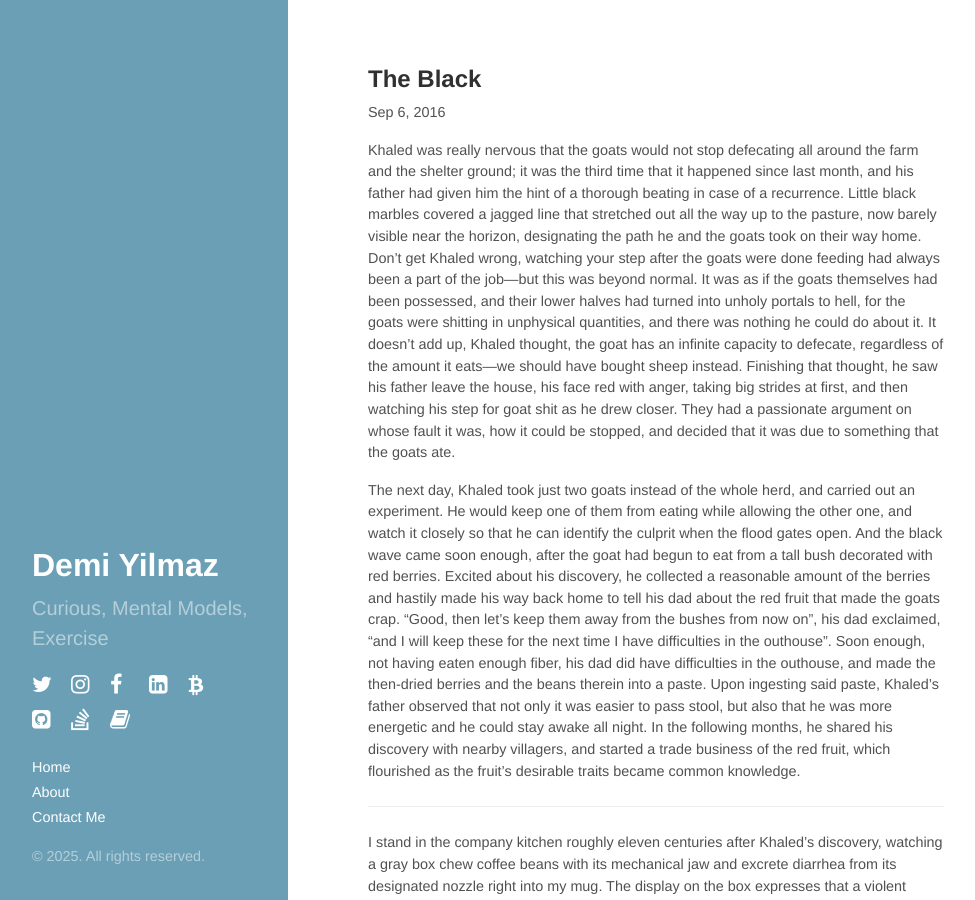
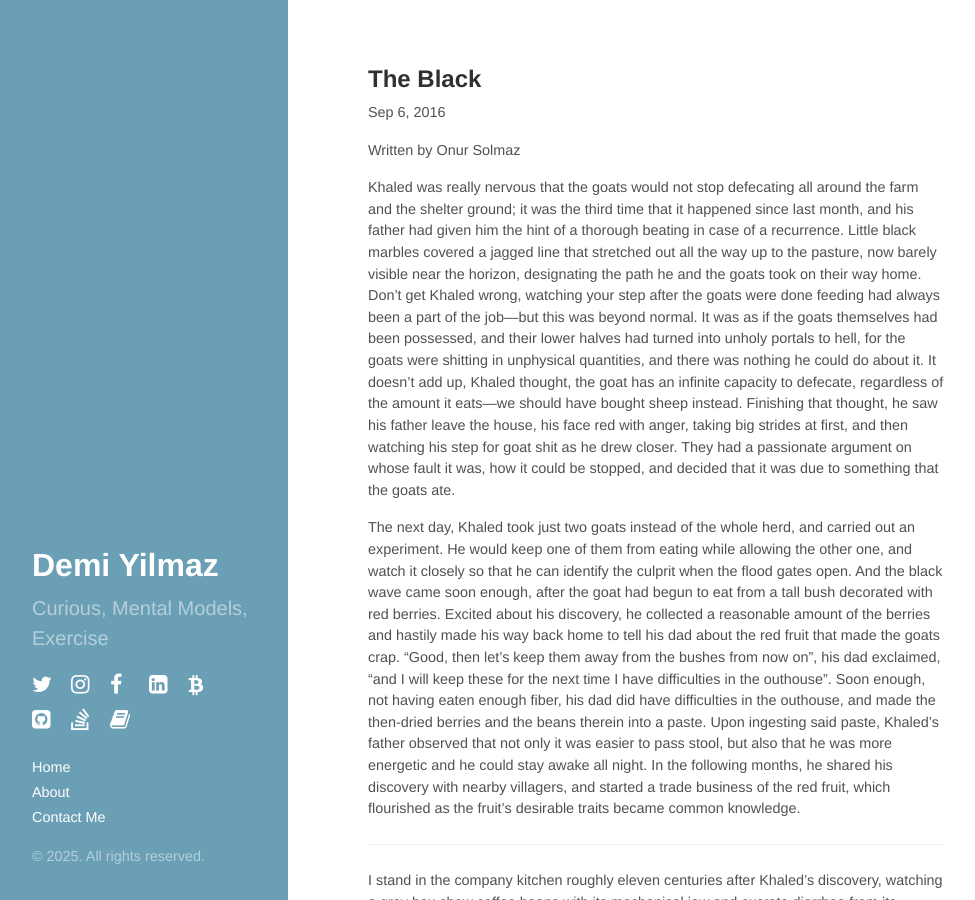
Before and after one commit to demiculus/demiculus.github.io, a Jekyll site: the page built from onur-black.md, in a window 1280 px wide and 900 px high. Shown: the whole window, without its empty margins (0-975 px from the left). Built offline with Jekyll 4.4.1, drawn with Linux system fonts in a browser that asks for light colours; nearby versions of some CDN libraries.

Commit message:
onur white

```diff
--- a/onur-black.md
+++ b/onur-black.md
@@ -4,6 +4,8 @@ title:  "The Black"
 date:   2016-09-06
 excerpt_separator: <!--more-->
 ---
+
+Written by Onur Solmaz
 
 Khaled was really nervous that the goats would not stop defecating all around
 the farm and the shelter ground; it was the third time that it happened since
```
